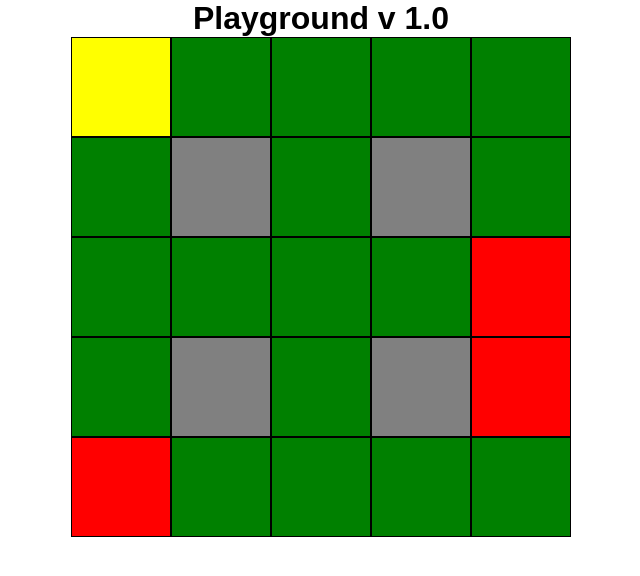
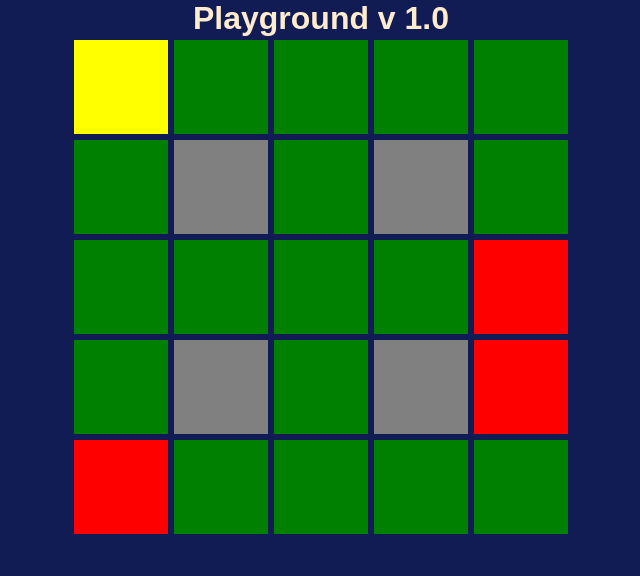
Before and after one commit to adamgarwacki/js-game-playground, a plain HTML site: page main.html in a window 1280 px wide. Shown: the whole page, without its empty margins (319-959 px from the left). Drawn offline with Linux system fonts and the light colour scheme.

Commit message:
BodyColor, border sizeAndColor

```diff
--- a/main.css
+++ b/main.css
@@ -15,7 +15,7 @@
     width: 100px;
     height: 100px;
     background-color: green;
-    border: 1px solid black;
+    border: 3px solid #121c54;
 }
 
 .main-container {
@@ -27,3 +27,11 @@
      text-align: center;
      font-family: Arial, Helvetica, sans-serif;
 }
+
+body {
+    background-color: #121c54;
+}
+
+h1 {
+    color: blanchedalmond;
+}
```
